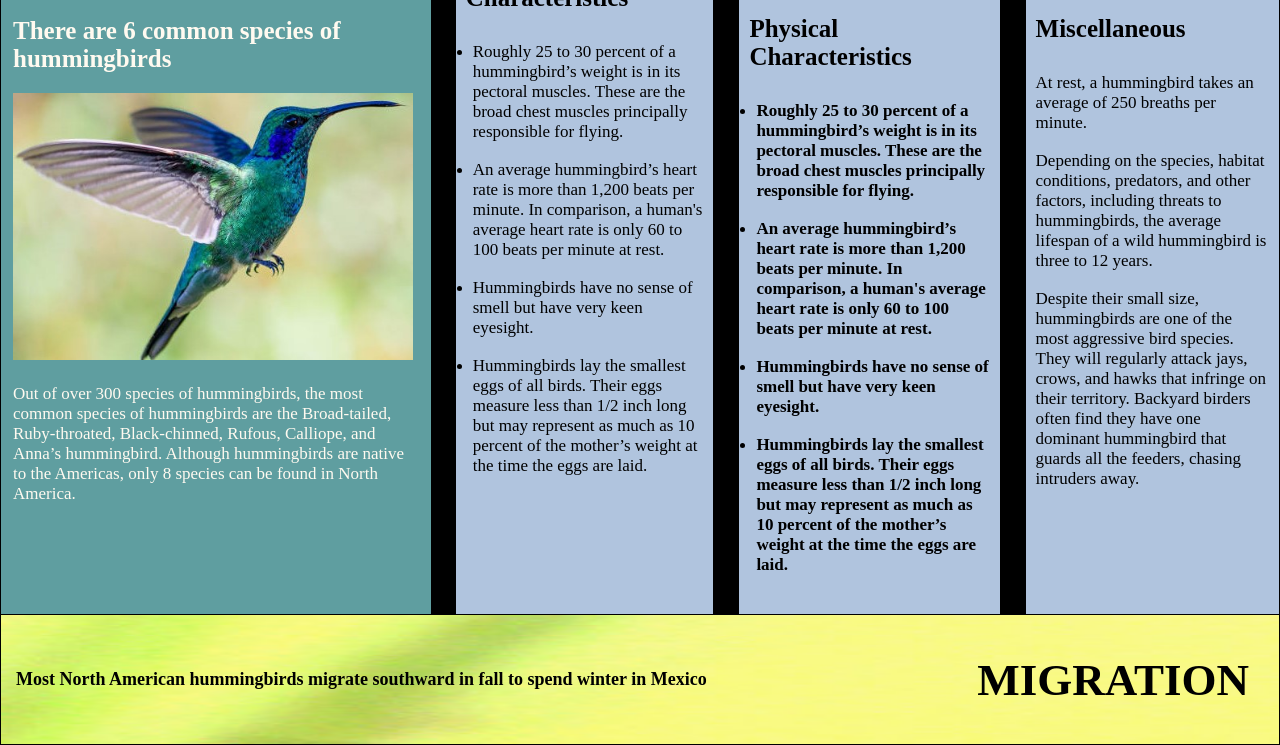
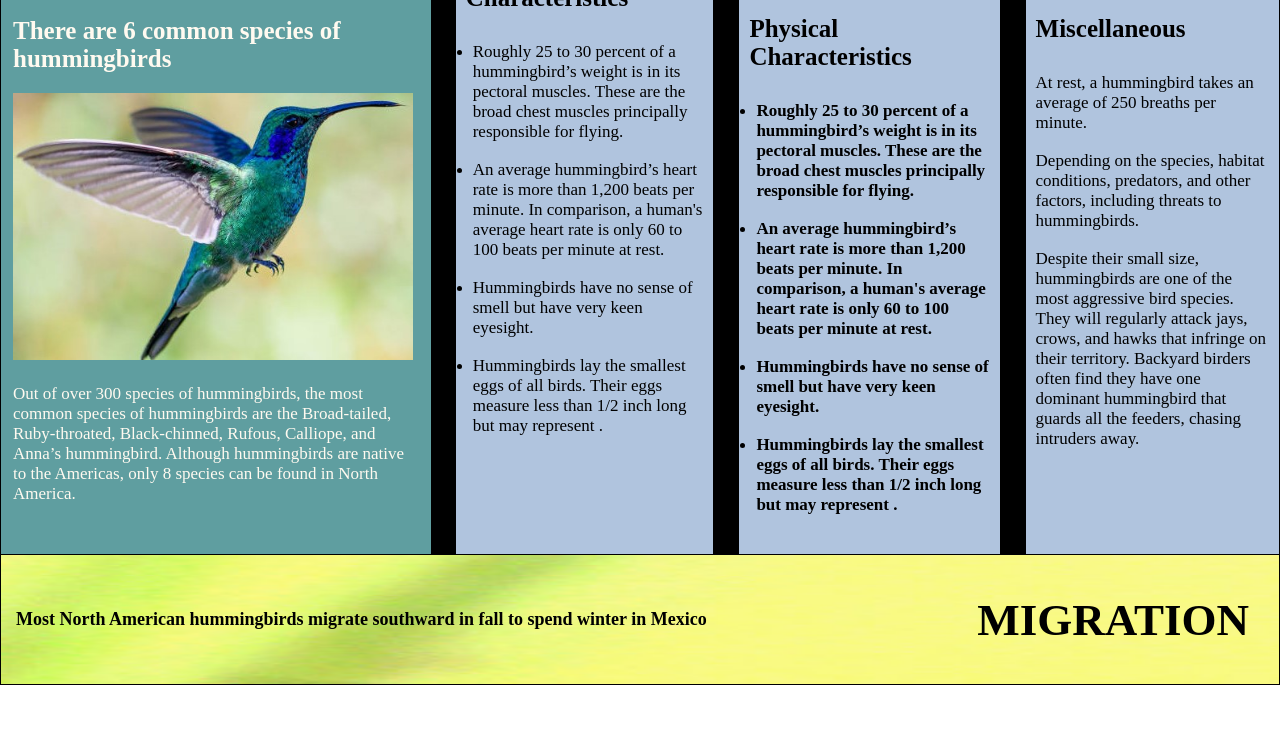
Before and after one commit to SomMariya/OKP, a plain HTML site: page lab4/index.html in a window 1280 px wide. Shown: the part 195-940 px from the top of the page. After the commit the page ends 880 px from the top, so only its background shows below. Drawn offline with Linux system fonts and the light colour scheme.

Commit message:
Update index.html

```diff
--- a/lab4/index.html
+++ b/lab4/index.html
@@ -7,8 +7,12 @@
 </head>
 <body>
     <header>
-        <h1>Hummingbird</h1>
-        <h3>The smallest of birds</h3>
+        <div id="h1">
+            <h1>Hummingbird</h1>
+        </div>
+        <div id="hText">
+            <h3>The smallest of birds</h3>
+        </div>
     </header>
     <main>
         <div id="cell-1">
@@ -24,7 +28,7 @@
                 <li><p>Roughly 25 to 30 percent of a hummingbird’s weight is in its pectoral muscles. These are the broad chest muscles principally responsible for flying.</p><br /></li>
                 <li><p>An average hummingbird’s heart rate is more than 1,200 beats per minute. In comparison, a human's average heart rate is only 60 to 100 beats per minute at rest.</p><br /></li>
                 <li><p>Hummingbirds have no sense of smell but have very keen eyesight.</p><br /></li>
-                <li><p>Hummingbirds lay the smallest eggs of all birds. Their eggs measure less than 1/2 inch long but may represent as much as 10 percent of the mother’s weight at the time the eggs are laid.</p><br /></li>
+                <li><p>Hummingbirds lay the smallest eggs of all birds. Their eggs measure less than 1/2 inch long but may represent <!--as much as 10 percent of the mother’s weight at the time the eggs are laid-->.</p><br /></li>
             </ul>
         </div>
 
@@ -48,15 +52,19 @@
             <div id="cell-5">
                 <h3>Miscellaneous</h3>
                 <p>At rest, a hummingbird takes an average of 250 breaths per minute.</p><br />
-                <p>Depending on the species, habitat conditions, predators, and other factors, including threats to hummingbirds, the average lifespan of a wild hummingbird is three to 12 years.</p><br />
+                <p>Depending on the species, habitat conditions, predators, and other factors, including threats to hummingbirds<!--, the average lifespan of a wild hummingbird is three to 12 years-->.</p><br />
                 <p>Despite their small size, hummingbirds are one of the most aggressive bird species. They will regularly attack jays, crows, and hawks that infringe on their territory. Backyard birders often find they have one dominant hummingbird that guards all the feeders, chasing intruders away.</p><br />
             </div>
         </section>
     </main>
 
     <footer>
-        <h3>Most North American hummingbirds migrate southward in fall to spend winter in Mexico</h3>
-        <h1>Migration</h1>
+        <div id="fText">
+            <h3>Most North American hummingbirds migrate southward in fall to spend winter in Mexico</h3>
+        </div>
+        <div id="f">
+            <h1>Migration</h1>
+        </div>
     </footer>
     <script src="js/main.js"></script>
 </body>
```
